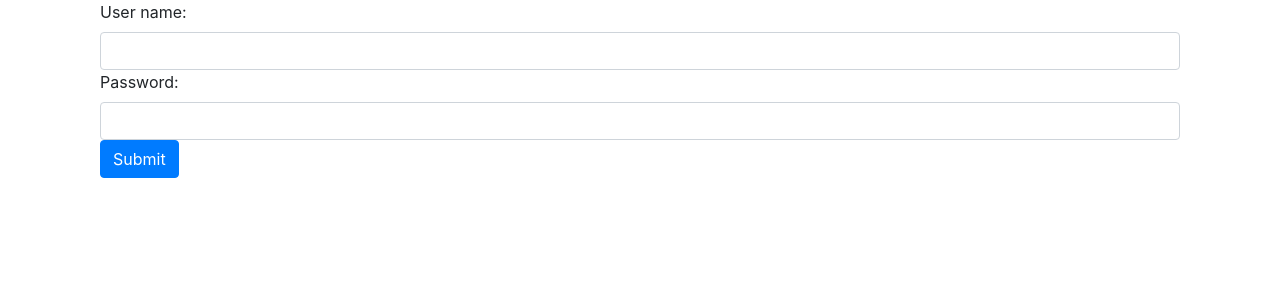
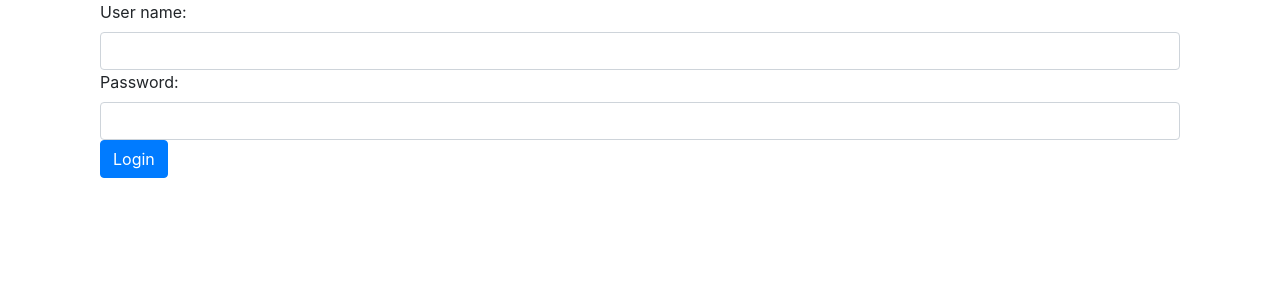
Before and after one commit to galimre63/beer-list, an Angular app: page /login in a window 1280 px wide. Shown: the top 300 px of the page. Built offline with nearby package versions, Linux system fonts and the light colour scheme.

Commit message:
2 files modified

```diff
--- a/src/app/auth.guard.ts
+++ b/src/app/auth.guard.ts
@@ -12,10 +12,10 @@ export class AuthGuard implements CanActivate {
     next: ActivatedRouteSnapshot,
     state: RouterStateSnapshot): Observable<boolean> | Promise<boolean> | boolean {
       let username:string = localStorage.getItem('userName');
-      console.log('can activate',username);
       if(username && username.length>0){
         return true;
       }else{
+        console.log('can activate',username,state.url);
         this.router.navigate(['/login'], { queryParams: { returnUrl: state.url }});
         return false;
       }
--- a/src/app/login/login.component.html
+++ b/src/app/login/login.component.html
@@ -8,6 +8,6 @@
     <input type="password" class="form-control">
   </div>
   <div class="row-fluid">
-  <button type="submit" class="btn btn-primary" (click)="login()">Submit</button>
+  <button type="submit" class="btn btn-primary" (click)="login()">Login</button>
   </div>
 </div>
```
